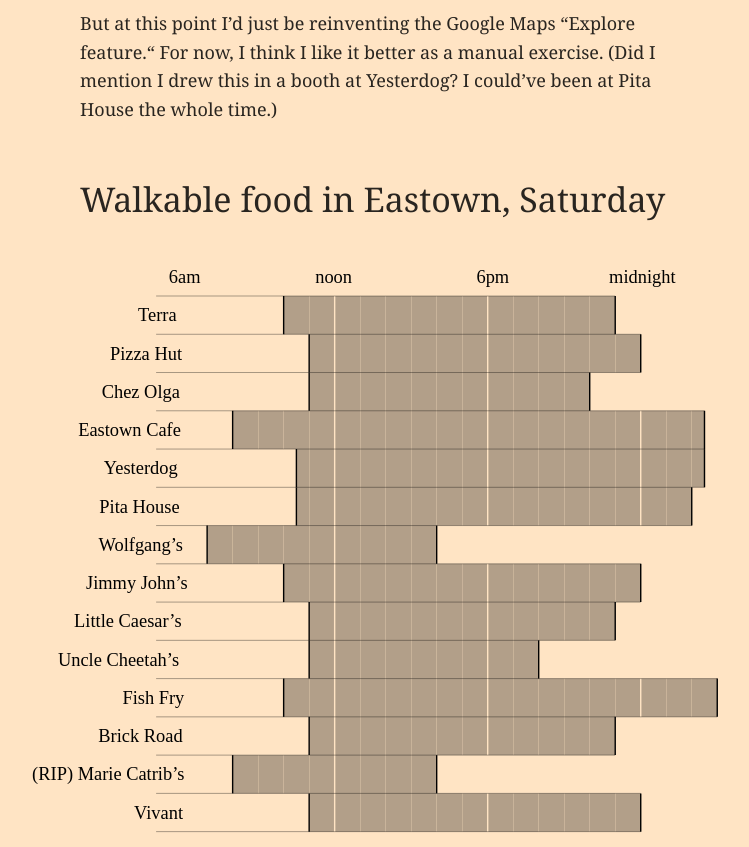
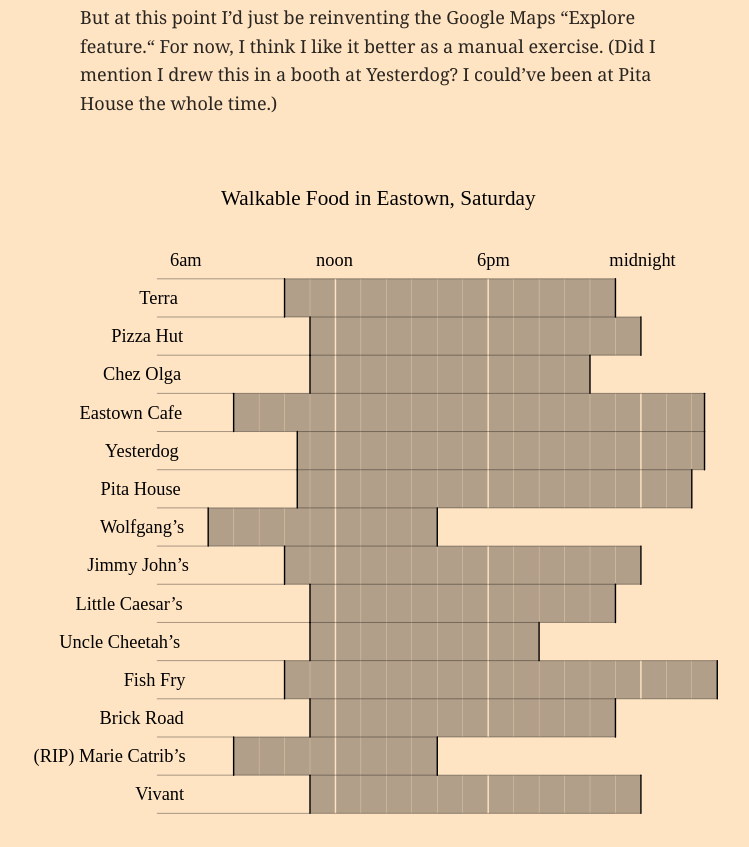
Before and after one commit to cotterjk/food, a plain HTML site: page index.html in a window 1280 px wide. Shown: the part 1650-2497 px from the top of the page, without its empty margins (260-1009 px from the left). Drawn offline with Linux system fonts and the light colour scheme.

Commit message:
recolor border

```diff
--- a/index.html
+++ b/index.html
@@ -32,11 +32,10 @@
             <p>I could also use a current location API to display restaurants within some set walkable distance for the viewer’s current location.</p>
 
             <p>But at this point I’d just be reinventing the Google Maps “Explore feature.“ For now, I think I like it better as a manual exercise. (Did I mention I drew this in a booth at Yesterdog? I could’ve been at Pita House the whole time.)</p>
-            <h1>Walkable food in Eastown, Saturday</h1>
         </div>
         <div class="svg-sketch-container">
             <?xml version="1.0" encoding="UTF-8"?>
-            <svg enable-background="new 0 0 494 423" version="1.1" viewBox="0 0 494 423" xml:space="preserve" xmlns="http://www.w3.org/2000/svg">
+            <svg enable-background="new 0 0 495 459" version="1.1" viewBox="0 0 495 459" xml:space="preserve" xmlns="http://www.w3.org/2000/svg">
             <style type="text/css">
             	.st0{opacity:0.3;fill:#700D86;}
             	.st1{opacity:0.3;}
@@ -44,105 +43,111 @@
             	.st3{fill:none;stroke:#FFFFFF;stroke-miterlimit:10;}
             	.st4{fill:none;stroke:#FFFFFF;stroke-width:0.25;stroke-miterlimit:10;}
             	.st5{fill:#7DFFFB;}
-            	.st6{fill:none;stroke:#000000;stroke-width:0.25;stroke-miterlimit:10;}
+            	.st6{fill:none;stroke:#000000;stroke-width:0.25;stroke-linecap:round;stroke-linejoin:round;stroke-miterlimit:10;}
             	.st7{fill:none;stroke:#700D86;stroke-miterlimit:10;}
             	.st8{fill:none;stroke:#000000;stroke-miterlimit:10;}
-            	.st9{fill:none;stroke:#00FFFF;stroke-width:0.5;stroke-miterlimit:10;}
-            	.st10{fill:none;}
-            	.st11{font-family:'GillSans';}
-            	.st12{font-size:13px;}
-            	.st13{letter-spacing:77;}
-            	.st14{letter-spacing:82;}
-            	.st15{letter-spacing:66;}
+            	.st9{fill:none;stroke:#000000;stroke-linecap:round;stroke-linejoin:round;stroke-miterlimit:10;}
+            	.st10{fill:none;stroke:#00FFFF;stroke-width:0.5;stroke-miterlimit:10;}
+            	.st11{fill:none;}
+            	.st12{font-family:'GillSans';}
+            	.st13{font-size:13px;}
+            	.st14{letter-spacing:77;}
+            	.st15{letter-spacing:82;}
+            	.st16{letter-spacing:66;}
+            	.st17{fill:none;stroke:#000000;stroke-width:0.25;stroke-miterlimit:10;}
+            	.st18{font-family:'MyriadPro-Regular';}
+            	.st19{font-size:15px;}
             </style>
-            		<rect class="st1" x="413.1" y="117" width="17.4" height="81"/>
-            		<rect class="st1" x="359.1" y="225" width="17.8" height="54"/>
-            		<rect class="st1" x="377.1" y="306" width="17.8" height="54"/>
-            		<rect class="st1" x="395.1" y="225" width="17.8" height="54"/>
-            		<rect class="st1" x="377.1" y="225" width="17.8" height="54"/>
-            		<rect class="st1" x="359.1" y="306" width="17.8" height="54"/>
-            		<rect class="st1" x="431.5" y="306" width="17.4" height="27"/>
-            		<rect class="st1" x="449.1" y="306" width="17.8" height="27"/>
-            		<rect class="st1" x="413.1" y="306" width="17.4" height="27"/>
-            		<rect class="st1" x="395.1" y="306" width="17.8" height="54"/>
-            		<rect class="st1" x="305.1" y="225" width="17.4" height="135"/>
-            		<rect class="st1" x="341.1" y="225" width="17.8" height="135"/>
-            		<rect class="st1" x="323.5" y="36" width="17.4" height="162"/>
-            		<rect class="st1" x="323.5" y="225" width="17.4" height="135"/>
-            		<rect class="st1" x="287.1" y="225" width="17.8" height="135"/>
-            		<rect class="st1" x="413.1" y="225" width="17.4" height="27"/>
-            		<rect class="st1" x="449.1" y="117" width="17.8" height="81"/>
-            		<rect class="st1" x="431.5" y="117" width="17.4" height="81"/>
-            		<rect class="st1" x="395.1" y="117" width="17.8" height="81"/>
-            		<rect class="st1" x="413.1" y="63" width="17.4" height="27"/>
-            		<polygon class="st1" points="341.1 198 358.9 198 358.9 36 359.1 36 359.1 198 376.9 198 376.9 36 377.1 36 377.1 198 394.9 198 394.9 36 395.1 36 395.1 90 412.9 90 412.9 36 413 36 413 36 341.1 36"/>
-            		<rect class="st1" x="359.1" y="387" width="17.8" height="27"/>
-            		<rect class="st1" x="287.1" y="387" width="17.8" height="27"/>
-            		<rect class="st1" x="179.1" y="36" width="17.8" height="27"/>
-            		<rect class="st1" x="125" y="198" width="17.9" height="27"/>
-            		<polygon class="st1" points="287.1 36 287.1 198 304.9 198 304.9 36 305.1 36 305.1 198 322.5 198 322.5 36 233.1 36 233.1 414 232.9 414 232.9 36 215.5 36 215.5 414 214.5 414 214.5 36 197.1 36 197.1 414 197 414 197 414 250.9 414 250.9 36 251.1 36 251.1 414 268.9 414 268.9 36 269.1 36 269.1 414 286.9 414 286.9 36"/>
-            		<polygon class="st1" points="341.1 387 341.1 414 340.9 414 340.9 387 323.5 387 323.5 414 322.5 414 322.5 387 305.1 387 305.1 414 358.9 414 358.9 387"/>
-            		<polygon class="st1" points="430.5 414 430.5 387 413.1 387 413.1 414 431 414 431 414"/>
-            		<rect class="st1" x="377.1" y="387" width="17.8" height="27"/>
-            		<rect class="st1" x="467.1" y="306" width="17.9" height="27"/>
-            		<rect class="st1" x="395.1" y="387" width="17.8" height="27"/>
-            		<polygon class="st1" points="179.1 144 188 144 188 171 188 198 179.1 198 179.1 252 196.9 252 196.9 117 179.1 117"/>
-            		<rect class="st1" x="143.1" y="117" width="17.8" height="27"/>
-            		<rect class="st1" x="161.1" y="198" width="17.8" height="27"/>
-            		<rect class="st1" x="161.1" y="117" width="17.8" height="27"/>
-            		<rect class="st1" x="179.1" y="360" width="17.8" height="27"/>
-            		<rect class="st1" x="179.1" y="306" width="17.8" height="27"/>
-            		<rect class="st1" x="161.1" y="360" width="17.8" height="27"/>
-            		<rect class="st1" x="143.1" y="198" width="17.8" height="27"/>
-            		<polygon class="st1" points="476 144 476 117 467.1 117 467.1 171 476 171"/>
-            		<rect class="st1" x="143.1" y="360" width="17.8" height="27"/>
-            	<line class="st6" x1="89" x2="431" y1="90" y2="90"/>
-            	<line class="st6" x1="89" x2="476" y1="117" y2="117"/>
-            	<line class="st6" x1="89" x2="476" y1="144" y2="144"/>
-            	<line class="st6" x1="89" x2="476" y1="171" y2="171"/>
-            	<line class="st6" x1="89" x2="467" y1="198" y2="198"/>
-            	<line class="st6" x1="89" x2="431" y1="225" y2="225"/>
-            	<line class="st6" x1="89" x2="431" y1="252" y2="252"/>
-            	<line class="st6" x1="89" x2="413" y1="279" y2="279"/>
-            	<line class="st6" x1="89" x2="485" y1="306" y2="306"/>
-            	<line class="st6" x1="89" x2="485" y1="333" y2="333"/>
-            	<line class="st6" x1="89" x2="413" y1="360" y2="360"/>
-            	<line class="st6" x1="89" x2="431" y1="387" y2="387"/>
-            	<line class="st6" x1="89" x2="431" y1="414" y2="414"/>
-            	<line class="st6" x1="89" x2="431" y1="63" y2="63"/>
-            	<line class="st6" x1="89" x2="413" y1="36" y2="36"/>
-            	<line class="st8" x1="179" x2="179" y1="36" y2="63"/>
-            	<line class="st8" x1="197" x2="197" y1="63" y2="90"/>
-            	<line class="st8" x1="197" x2="197" y1="90" y2="117"/>
-            	<line class="st8" x1="143" x2="143" y1="117" y2="144"/>
-            	<line class="st8" x1="188" x2="188" y1="144" y2="171"/>
-            	<line class="st8" x1="188" x2="188" y1="171" y2="198"/>
-            	<line class="st8" x1="125" x2="125" y1="198" y2="225"/>
-            	<line class="st8" x1="179" x2="179" y1="225" y2="252"/>
-            	<line class="st8" x1="197" x2="197" y1="279" y2="306"/>
-            	<line class="st8" x1="179" x2="179" y1="306" y2="333"/>
-            	<line class="st8" x1="197" x2="197" y1="333" y2="360"/>
-            	<line class="st8" x1="143" x2="143" y1="360" y2="387"/>
-            	<line class="st8" x1="197" x2="197" y1="387" y2="414"/>
-            	<line class="st8" x1="197" x2="197" y1="252" y2="279"/>
-            	<line class="st8" x1="413" x2="413" y1="36" y2="63"/>
-            	<line class="st8" x1="431" x2="431" y1="63" y2="90"/>
-            	<line class="st8" x1="395" x2="395" y1="90" y2="117"/>
-            	<line class="st8" x1="476" x2="476" y1="117" y2="144"/>
-            	<line class="st8" x1="476" x2="476" y1="144" y2="171"/>
-            	<line class="st8" x1="467" x2="467" y1="171" y2="198"/>
-            	<line class="st8" x1="287" x2="287" y1="198" y2="225"/>
-            	<line class="st8" x1="431" x2="431" y1="225" y2="252"/>
-            	<line class="st8" x1="431" x2="431" y1="387" y2="414"/>
-            	<line class="st8" x1="413" x2="413" y1="252" y2="279"/>
-            	<line class="st8" x1="359" x2="359" y1="279" y2="306"/>
-            	<line class="st8" x1="485" x2="485" y1="306" y2="333"/>
-            	<line class="st8" x1="413" x2="413" y1="333" y2="360"/>
-            	<line class="st8" x1="287" x2="287" y1="360" y2="387"/>
-            	<rect class="st10" x="-10" y="45" width="116.2" height="383.6"/>
-            	<text transform="translate(76.293 53.866)"><tspan class="st11 st12" x="0" y="0">Terra </tspan><tspan class="st11 st12" x="-19.9" y="27">Pizza Hut</tspan><tspan class="st11 st12" x="-25.7" y="54">Chez Olga</tspan><tspan class="st11 st12" x="-42.3" y="81">Eastown Cafe</tspan><tspan class="st11 st12" x="-24.2" y="108">Yesterdog</tspan><tspan class="st11 st12" x="-27.4" y="135">Pita House</tspan><tspan class="st11 st12" x="-27.9" y="162">Wolfgang’s</tspan><tspan class="st11 st12" x="-36.8" y="189">Jimmy John’s</tspan><tspan class="st11 st12" x="-45.2" y="216">Little Caesar’s</tspan><tspan class="st11 st12" x="-56.6" y="243">Uncle Cheetah’s</tspan><tspan class="st11 st12" x="-11.1" y="270">Fish Fry</tspan><tspan class="st11 st12" x="-28.1" y="297">Brick Road</tspan><tspan class="st11 st12" x="-74.8" y="324">(RIP) Marie Catrib’s</tspan><tspan class="st11 st12" x="-2.9" y="351">Vivant</tspan></text>
-            	<rect class="st10" x="98" y="18" width="441" height="9"/>
-            	<text transform="translate(97.977 26.866)"><tspan class="st11 st12" x="0" y="0">6am</tspan><tspan class="st11 st12 st13" x="22.1" y="0">	</tspan><tspan class="st11 st12" x="103.3" y="0">noon</tspan><tspan class="st11 st12 st14" x="130.6" y="0">	</tspan><tspan class="st11 st12" x="217.1" y="0">6pm</tspan><tspan class="st11 st12 st15" x="240.1" y="0">	</tspan><tspan class="st11 st12" x="310.7" y="0">midnight</tspan></text>
+            		<rect class="st1" x="414.1" y="153" width="17.4" height="81"/>
+            		<rect class="st1" x="360.1" y="261" width="17.8" height="54"/>
+            		<rect class="st1" x="378.1" y="342" width="17.8" height="54"/>
+            		<rect class="st1" x="396.1" y="261" width="17.8" height="54"/>
+            		<rect class="st1" x="378.1" y="261" width="17.8" height="54"/>
+            		<rect class="st1" x="360.1" y="342" width="17.8" height="54"/>
+            		<rect class="st1" x="432.5" y="342" width="17.4" height="27"/>
+            		<rect class="st1" x="450.1" y="342" width="17.8" height="27"/>
+            		<rect class="st1" x="414.1" y="342" width="17.4" height="27"/>
+            		<rect class="st1" x="396.1" y="342" width="17.8" height="54"/>
+            		<rect class="st1" x="306.1" y="261" width="17.4" height="135"/>
+            		<rect class="st1" x="342.1" y="261" width="17.8" height="135"/>
+            		<rect class="st1" x="324.5" y="72" width="17.4" height="162"/>
+            		<rect class="st1" x="324.5" y="261" width="17.4" height="135"/>
+            		<rect class="st1" x="288.1" y="261" width="17.8" height="135"/>
+            		<rect class="st1" x="414.1" y="261" width="17.4" height="27"/>
+            		<rect class="st1" x="450.1" y="153" width="17.8" height="81"/>
+            		<rect class="st1" x="432.5" y="153" width="17.4" height="81"/>
+            		<rect class="st1" x="396.1" y="153" width="17.8" height="81"/>
+            		<rect class="st1" x="414.1" y="99" width="17.4" height="27"/>
+            		<polygon class="st1" points="342.1 234 359.9 234 359.9 72 360.1 72 360.1 234 377.9 234 377.9 72 378.1 72 378.1 234 395.9 234 395.9 72 396.1 72 396.1 126 413.9 126 413.9 72 414 72 414 72 342.1 72"/>
+            		<rect class="st1" x="360.1" y="423" width="17.8" height="27"/>
+            		<rect class="st1" x="288.1" y="423" width="17.8" height="27"/>
+            		<rect class="st1" x="180.1" y="72" width="17.8" height="27"/>
+            		<rect class="st1" x="126" y="234" width="17.9" height="27"/>
+            		<polygon class="st1" points="288.1 72 288.1 234 305.9 234 305.9 72 306.1 72 306.1 234 323.5 234 323.5 72 234.1 72 234.1 450 233.9 450 233.9 72 216.5 72 216.5 450 215.5 450 215.5 72 198.1 72 198.1 450 198 450 198 450 251.9 450 251.9 72 252.1 72 252.1 450 269.9 450 269.9 72 270.1 72 270.1 450 287.9 450 287.9 72"/>
+            		<polygon class="st1" points="342.1 423 342.1 450 341.9 450 341.9 423 324.5 423 324.5 450 323.5 450 323.5 423 306.1 423 306.1 450 359.9 450 359.9 423"/>
+            		<polygon class="st1" points="431.5 450 431.5 423 414.1 423 414.1 450 432 450 432 450"/>
+            		<rect class="st1" x="378.1" y="423" width="17.8" height="27"/>
+            		<rect class="st1" x="468.1" y="342" width="17.9" height="27"/>
+            		<rect class="st1" x="396.1" y="423" width="17.8" height="27"/>
+            		<polygon class="st1" points="180.1 180 189 180 189 207 189 234 180.1 234 180.1 288 197.9 288 197.9 153 180.1 153"/>
+            		<rect class="st1" x="144.1" y="153" width="17.8" height="27"/>
+            		<rect class="st1" x="162.1" y="234" width="17.8" height="27"/>
+            		<rect class="st1" x="162.1" y="153" width="17.8" height="27"/>
+            		<rect class="st1" x="180.1" y="396" width="17.8" height="27"/>
+            		<rect class="st1" x="180.1" y="342" width="17.8" height="27"/>
+            		<rect class="st1" x="162.1" y="396" width="17.8" height="27"/>
+            		<rect class="st1" x="144.1" y="234" width="17.8" height="27"/>
+            		<polygon class="st1" points="477 180 477 153 468.1 153 468.1 207 477 207"/>
+            		<rect class="st1" x="144.1" y="396" width="17.8" height="27"/>
+            	<line class="st6" x1="90" x2="432" y1="126" y2="126"/>
+            	<line class="st6" x1="90" x2="477" y1="153" y2="153"/>
+            	<line class="st6" x1="90" x2="477" y1="180" y2="180"/>
+            	<line class="st6" x1="90" x2="477" y1="207" y2="207"/>
+            	<line class="st6" x1="90" x2="468" y1="234" y2="234"/>
+            	<line class="st6" x1="90" x2="432" y1="261" y2="261"/>
+            	<line class="st6" x1="90" x2="432" y1="288" y2="288"/>
+            	<line class="st6" x1="90" x2="414" y1="315" y2="315"/>
+            	<line class="st6" x1="90" x2="486" y1="342" y2="342"/>
+            	<line class="st6" x1="90" x2="486" y1="369" y2="369"/>
+            	<line class="st6" x1="90" x2="414" y1="396" y2="396"/>
+            	<line class="st6" x1="90" x2="432" y1="423" y2="423"/>
+            	<line class="st6" x1="90" x2="432" y1="450" y2="450"/>
+            	<line class="st6" x1="90" x2="432" y1="99" y2="99"/>
+            	<line class="st6" x1="90" x2="414" y1="72" y2="72"/>
+            	<line class="st9" x1="180" x2="180" y1="72" y2="99"/>
+            	<line class="st9" x1="198" x2="198" y1="99" y2="126"/>
+            	<line class="st9" x1="198" x2="198" y1="126" y2="153"/>
+            	<line class="st9" x1="144" x2="144" y1="153" y2="180"/>
+            	<line class="st9" x1="189" x2="189" y1="180" y2="207"/>
+            	<line class="st9" x1="189" x2="189" y1="207" y2="234"/>
+            	<line class="st9" x1="126" x2="126" y1="234" y2="261"/>
+            	<line class="st9" x1="180" x2="180" y1="261" y2="288"/>
+            	<line class="st9" x1="198" x2="198" y1="315" y2="342"/>
+            	<line class="st9" x1="180" x2="180" y1="342" y2="369"/>
+            	<line class="st9" x1="198" x2="198" y1="369" y2="396"/>
+            	<line class="st9" x1="144" x2="144" y1="396" y2="423"/>
+            	<line class="st9" x1="198" x2="198" y1="423" y2="450"/>
+            	<line class="st9" x1="198" x2="198" y1="288" y2="315"/>
+            	<line class="st9" x1="414" x2="414" y1="72" y2="99"/>
+            	<line class="st9" x1="432" x2="432" y1="99" y2="126"/>
+            	<line class="st9" x1="396" x2="396" y1="126" y2="153"/>
+            	<line class="st9" x1="477" x2="477" y1="153" y2="180"/>
+            	<line class="st9" x1="477" x2="477" y1="180" y2="207"/>
+            	<line class="st9" x1="468" x2="468" y1="207" y2="234"/>
+            	<line class="st9" x1="288" x2="288" y1="234" y2="261"/>
+            	<line class="st9" x1="432" x2="432" y1="261" y2="288"/>
+            	<line class="st9" x1="432" x2="432" y1="423" y2="450"/>
+            	<line class="st9" x1="414" x2="414" y1="288" y2="315"/>
+            	<line class="st9" x1="360" x2="360" y1="315" y2="342"/>
+            	<line class="st9" x1="486" x2="486" y1="342" y2="369"/>
+            	<line class="st9" x1="414" x2="414" y1="369" y2="396"/>
+            	<line class="st9" x1="288" x2="288" y1="396" y2="423"/>
+            	<rect class="st11" x="-9" y="81" width="116.2" height="383.6"/>
+            	<text transform="translate(77.316 89.866)"><tspan class="st12 st13" x="0" y="0">Terra </tspan><tspan class="st12 st13" x="-19.9" y="27">Pizza Hut</tspan><tspan class="st12 st13" x="-25.7" y="54">Chez Olga</tspan><tspan class="st12 st13" x="-42.3" y="81">Eastown Cafe</tspan><tspan class="st12 st13" x="-24.2" y="108">Yesterdog</tspan><tspan class="st12 st13" x="-27.4" y="135">Pita House</tspan><tspan class="st12 st13" x="-27.9" y="162">Wolfgang’s</tspan><tspan class="st12 st13" x="-36.8" y="189">Jimmy John’s</tspan><tspan class="st12 st13" x="-45.2" y="216">Little Caesar’s</tspan><tspan class="st12 st13" x="-56.6" y="243">Uncle Cheetah’s</tspan><tspan class="st12 st13" x="-11.1" y="270">Fish Fry</tspan><tspan class="st12 st13" x="-28.1" y="297">Brick Road</tspan><tspan class="st12 st13" x="-74.8" y="324">(RIP) Marie Catrib’s</tspan><tspan class="st12 st13" x="-2.9" y="351">Vivant</tspan></text>
+            	<rect class="st11" x="99" y="54" width="441" height="9"/>
+            	<text transform="translate(99 62.866)"><tspan class="st12 st13" x="0" y="0">6am</tspan><tspan class="st12 st13 st14" x="22.1" y="0">	</tspan><tspan class="st12 st13" x="103.3" y="0">noon</tspan><tspan class="st12 st13 st15" x="130.6" y="0">	</tspan><tspan class="st12 st13" x="217.1" y="0">6pm</tspan><tspan class="st12 st13 st16" x="240.1" y="0">	</tspan><tspan class="st12 st13" x="310.7" y="0">midnight</tspan></text>
+            	<rect class="st11" x="1" y="9" width="494" height="18"/>
+            	<text class="st18 st19" transform="translate(135.09 19.65)">Walkable Food in Eastown, Saturday</text>
             </svg>
         </div>
       <div class="logo-container">
--- a/style.css
+++ b/style.css
@@ -29,7 +29,7 @@ img {
     display: block;
     margin: auto;
     width: 60%;
-    border: 4vw solid darksalmon;
+    border: 4vw solid steelblue;
 }
 
 h1 {
@@ -37,7 +37,7 @@ h1 {
     font-size: 34px;
     font-weight:400;
     color: rgba(0, 0, 0, 0.84);
-    padding-top: 30px;
+    padding-top: 0.7em;
 }
 
 p {
@@ -75,12 +75,12 @@ svg.logo {
 }
 
 svg.logo:hover {
-    stroke: darksalmon;
+    stroke: steelblue;
 }
 
 .svg-sketch-container {
     max-width: 700px;
     width: 75%;
     margin: auto;
-    margin-top: 20px;
+    margin-top: 60px;
 }
```
Also changed, not shown: assets/food_sketch_minified.svg (deleted), assets/result.svg (added), 2 other files.
